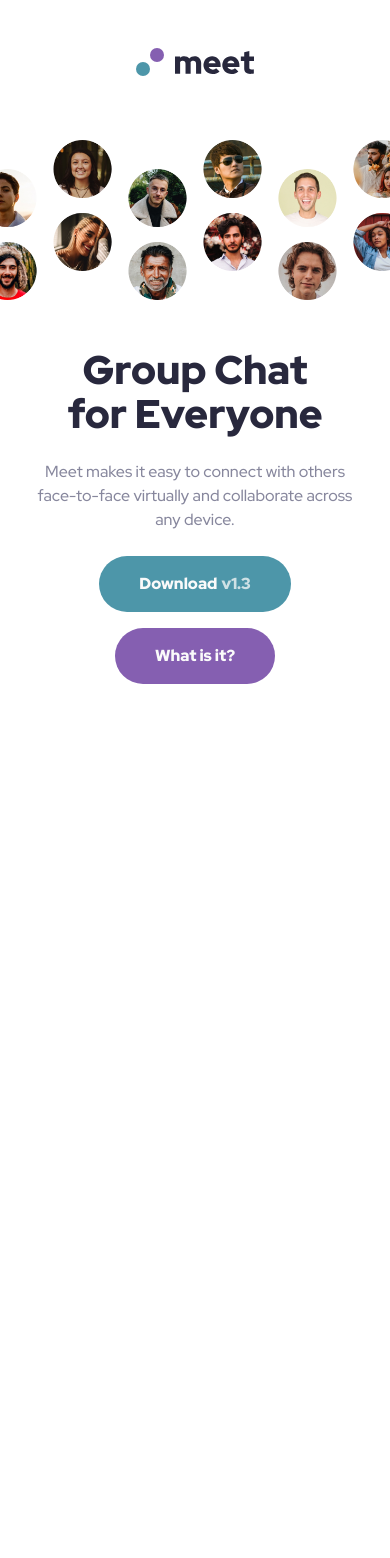
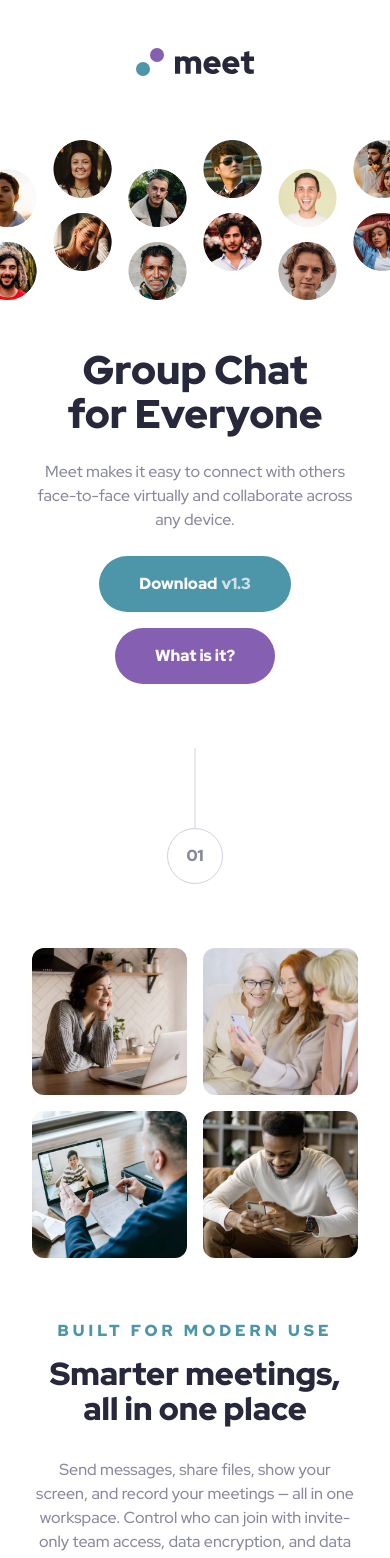
Before and after one commit to BlonoBuccellati/fm-meet-landing-page, a Next.js app: page / in a window 390 px wide. Shown: the top 1558 px of the page. Before the commit the page ends 844 px from the top, so only its background shows below. Built offline with nearby package versions, Linux system fonts and the light colour scheme.

Commit message:
feat(mobile): main section

```diff
--- a/src/app/page.tsx
+++ b/src/app/page.tsx
@@ -1,5 +1,6 @@
 import Logo from "@/components/logo";
 import HeroSection from "@/components/sections/hero-section";
+import MainSection from "@/components/sections/main-section";
 export default function Home() {
   return (
     <main>
@@ -9,6 +10,7 @@ export default function Home() {
       </div>
       {/* hero section */}
       <HeroSection />
+      <MainSection />
     </main>
   );
 }
--- a/src/assets/index.ts
+++ b/src/assets/index.ts
@@ -1,10 +1,22 @@
 import mobileImageFooter from "@/assets/mobile/image-footer.jpg";
 import tabletImageFooter from "@/assets/tablet/image-footer.jpg";
 import imageHero from "@/assets/tablet/image-hero.png";
+import imageManTexting from "@/assets/desktop/image-man-texting.jpg";
+import imageMenInMeeting from "@/assets/desktop/image-men-in-meeting.jpg";
+import imageWomanInVideoCall from "@/assets/desktop/image-woman-in-videocall.jpg";
+import imageWomenInVideoChatting from "@/assets/desktop/image-women-videochatting.jpg";
 
 import Logo from "@/assets/logo.svg";
 
 // 画像
-export { mobileImageFooter, tabletImageFooter, imageHero };
+export {
+  mobileImageFooter,
+  tabletImageFooter,
+  imageHero,
+  imageManTexting,
+  imageMenInMeeting,
+  imageWomanInVideoCall,
+  imageWomenInVideoChatting,
+};
 // svg
 export default Logo;
--- a/src/components/number.tsx
+++ b/src/components/number.tsx
@@ -4,7 +4,7 @@ interface NumberProps {
 const Number = ({ num }: NumberProps) => {
   const padded = String(num).padStart(2, "0");
   return (
-    <div className="relative w-700">
+    <div className="relative h-[8.5rem] w-700">
       {/* 縦線 */}
       <div className="absolute left-1/2 h-1000 w-px -translate-x-1/2 bg-slate-300"></div>
       {/* 丸 */}
--- /dev/null
+++ b/src/components/sections/main-section.tsx
@@ -0,0 +1,60 @@
+import Number from "@/components/number";
+import Image from "next/image";
+
+import {
+  imageManTexting,
+  imageMenInMeeting,
+  imageWomanInVideoCall,
+  imageWomenInVideoChatting,
+} from "@/assets";
+const MainSection = () => {
+  return (
+    <section className="space-y-800 px-400 pt-400 pb-800">
+      {/* number */}
+      <div className="mx-auto w-fit">
+        <Number num={1} />
+      </div>
+      {/* image */}
+      <div className="grid grid-cols-2 gap-200">
+        <Image
+          alt="woman in video call"
+          src={imageWomanInVideoCall}
+          className="rounded-xl"
+        />
+        <Image
+          alt="women in video chatting"
+          src={imageWomenInVideoChatting}
+          className="rounded-xl"
+        />
+        <Image
+          alt="men in meeting"
+          src={imageMenInMeeting}
+          className="rounded-xl"
+        />
+        <Image
+          alt="man in texting"
+          src={imageManTexting}
+          className="rounded-xl"
+        />
+      </div>
+      {/* テキスト */}
+      <div className="space-y-400 text-center">
+        <div className="space-y-200">
+          <div className="typo-overline text-cyan-600 uppercase">
+            Built for modern use
+          </div>
+          <h1 className="typo-heading-lg text-slate-900">
+            Smarter meetings, all in one place
+          </h1>
+        </div>
+        <p className="typo-button font-medium text-slate-600">
+          Send messages, share files, show your screen, and record your meetings
+          — all in one workspace. Control who can join with invite-only team
+          access, data encryption, and data export.
+        </p>
+      </div>
+    </section>
+  );
+};
+
+export default MainSection;
--- a/src/styles/utilities/typography-token.css
+++ b/src/styles/utilities/typography-token.css
@@ -5,7 +5,7 @@
   font-weight: var(--font-weight-black);
 }
 @utility typo-heading-lg {
-  font-size: 40px;
+  font-size: clamp(32px, 1rem, 40px);
   line-height: 110%;
   letter-spacing: 0px;
   font-weight: var(--font-weight-black);
```
